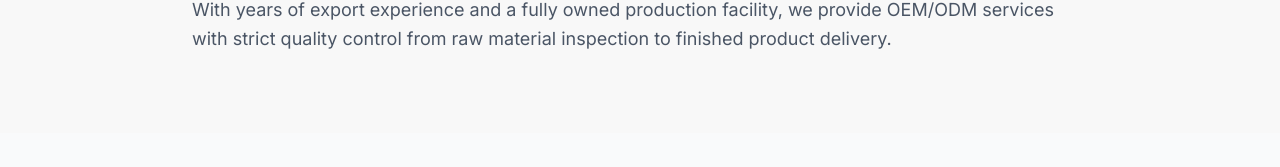
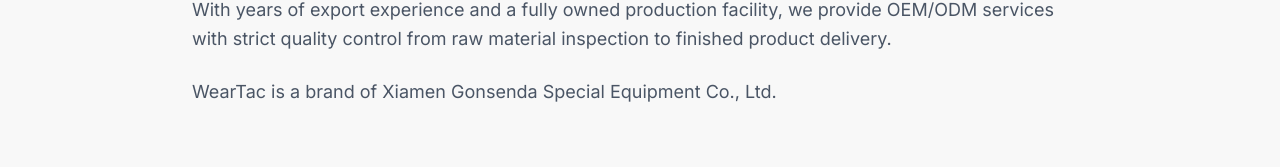
Before and after one commit to FRIDAY1611/tacpro, a Next.js app: page /en/about in a window 1280 px wide. Shown: the part 568-735 px from the top of the page. Built offline with nearby package versions, Linux system fonts and the light colour scheme; no server answers; the database is empty.

Commit message:
Add brand attribution to About Us page (all languages)
Add "WearTac is a brand of Xiamen Gonsenda Special Equipment Co., Ltd."
as a new paragraph at the end of the Company Profile section.
Updated in all 6 supported languages: EN, ZH, FR, ES, AR, RU.

```diff
--- a/src/app/[locale]/about/page.tsx
+++ b/src/app/[locale]/about/page.tsx
@@ -21,6 +21,7 @@ export default async function AboutPage({
       title: string
       p1: string
       p2: string
+      p3: string
     }
     factory: {
       title: string
@@ -93,6 +94,7 @@ export default async function AboutPage({
               <div className="space-y-6 text-lg text-gray-600 leading-relaxed">
                 <p>{aboutMessages.story.p1}</p>
                 <p>{aboutMessages.story.p2}</p>
+                <p>{aboutMessages.story.p3}</p>
               </div>
             </ScrollReveal>
           </div>
--- a/src/messages/ar.json
+++ b/src/messages/ar.json
@@ -106,7 +106,8 @@
     "story": {
       "title": "نبذة عن الشركة",
       "p1": "WearTac هي مصنع ملابس تكتيكية احترافية متخصص في السترات التكتيكية والخوذات الواقية والقفازات التكتيكية والزي العسكري وملابس الإنقاذ للأسواق العسكرية والشرطية والتخييم.",
-      "p2": "مع سنوات من خبرة التصدير ومنشأة إنتاج خاصة، نقدم خدمات OEM/ODM مع مراقبة جودة صارمة من فحص المواد الخام إلى تسليم المنتج النهائي."
+      "p2": "مع سنوات من خبرة التصدير ومنشأة إنتاج خاصة، نقدم خدمات OEM/ODM مع مراقبة جودة صارمة من فحص المواد الخام إلى تسليم المنتج النهائي.",
+      "p3": "WearTac علامة تجارية تابعة لشركة شيامن جونسيندا للمعدات الخاصة المحدودة."
     },
     "factory": {
       "title": "مصنعنا",
--- a/src/messages/en.json
+++ b/src/messages/en.json
@@ -106,7 +106,8 @@
     "story": {
       "title": "Company Profile",
       "p1": "WearTac is a professional tactical apparel manufacturer specializing in tactical vests, protective helmets, tactical gloves, combat uniforms, and rescue clothing for military, police, and outdoor markets.",
-      "p2": "With years of export experience and a fully owned production facility, we provide OEM/ODM services with strict quality control from raw material inspection to finished product delivery."
+      "p2": "With years of export experience and a fully owned production facility, we provide OEM/ODM services with strict quality control from raw material inspection to finished product delivery.",
+      "p3": "WearTac is a brand of Xiamen Gonsenda Special Equipment Co., Ltd."
     },
     "factory": {
       "title": "Our Factory",
--- a/src/messages/es.json
+++ b/src/messages/es.json
@@ -106,7 +106,8 @@
     "story": {
       "title": "Perfil de la Empresa",
       "p1": "WearTac es un fabricante profesional de ropa t\u00E1ctica especializado en chalecos t\u00E1cticos, cascos protectores, guantes t\u00E1cticos, uniformes de combate y ropa de rescate para los mercados militar, policial y outdoor.",
-      "p2": "Con a\u00F1os de experiencia en exportaci\u00F3n y una instalaci\u00F3n de producci\u00F3n propia, ofrecemos servicios OEM/ODM con estricto control de calidad desde la inspecci\u00F3n de materias primas hasta la entrega del producto terminado."
+      "p2": "Con a\u00F1os de experiencia en exportaci\u00F3n y una instalaci\u00F3n de producci\u00F3n propia, ofrecemos servicios OEM/ODM con estricto control de calidad desde la inspecci\u00F3n de materias primas hasta la entrega del producto terminado.",
+      "p3": "WearTac es una marca de Xiamen Gonsenda Special Equipment Co., Ltd."
     },
     "factory": {
       "title": "Nuestra F\u00E1brica",
--- a/src/messages/fr.json
+++ b/src/messages/fr.json
@@ -106,7 +106,8 @@
     "story": {
       "title": "Profil de l'Entreprise",
       "p1": "WearTac est un fabricant professionnel de v\u00EAtements tactiques sp\u00E9cialis\u00E9 dans les gilets tactiques, casques protecteurs, gants tactiques, uniformes de combat et v\u00EAtements de secours pour les march\u00E9s militaire, policier et outdoor.",
-      "p2": "Avec des ann\u00E9es d'exp\u00E9rience \u00E0 l'exportation et une installation de production enti\u00E8rement d\u00E9tenue, nous fournissons des services OEM/ODM avec un contr\u00F4le qualit\u00E9 strict de l'inspection des mati\u00E8res premi\u00E8res \u00E0 la livraison du produit fini."
+      "p2": "Avec des ann\u00E9es d'exp\u00E9rience \u00E0 l'exportation et une installation de production enti\u00E8rement d\u00E9tenue, nous fournissons des services OEM/ODM avec un contr\u00F4le qualit\u00E9 strict de l'inspection des mati\u00E8res premi\u00E8res \u00E0 la livraison du produit fini.",
+      "p3": "WearTac est une marque de Xiamen Gonsenda Special Equipment Co., Ltd."
     },
     "factory": {
       "title": "Notre Usine",
--- a/src/messages/ru.json
+++ b/src/messages/ru.json
@@ -106,7 +106,8 @@
     "story": {
       "title": "Профиль Компании",
       "p1": "WearTac — профессиональный производитель тактической одежды, специализирующийся на тактических жилетах, защитных шлемах, тактических перчатках, боевой форме и спасательной одежде для военных, полицейских и туристических рынков.",
-      "p2": "Имея многолетний опыт экспорта и собственную производственную базу, мы предоставляем услуги OEM/ODM со строгим контролем качества от проверки сырья до доставки готовой продукции."
+      "p2": "Имея многолетний опыт экспорта и собственную производственную базу, мы предоставляем услуги OEM/ODM со строгим контролем качества от проверки сырья до доставки готовой продукции.",
+      "p3": "WearTac — бренд компании Xiamen Gonsenda Special Equipment Co., Ltd."
     },
     "factory": {
       "title": "Наш Завод",
--- a/src/messages/zh.json
+++ b/src/messages/zh.json
@@ -106,7 +106,8 @@
     "story": {
       "title": "\u516C\u53F8\u7B80\u4ECB",
       "p1": "WearTac\u662F\u4E00\u5BB6\u4E13\u4E1A\u6218\u672F\u670D\u88C5\u5236\u9020\u5546\uFF0C\u4E13\u6CE8\u4E8E\u4E3A\u519B\u8B66\u53CA\u6237\u5916\u5E02\u573A\u63D0\u4F9B\u6218\u672F\u80CC\u5FC3\u3001\u9632\u62A4\u5934\u76D4\u3001\u6218\u672F\u624B\u5957\u3001\u4F5C\u6218\u670D\u53CA\u6551\u63F4\u670D\u88C5\u3002",
-      "p2": "\u51ED\u501F\u591A\u5E74\u51FA\u53E3\u7ECF\u9A8C\u53CA\u81EA\u6709\u751F\u4EA7\u57FA\u5730\uFF0C\u6211\u4EEC\u63D0\u4F9B\u4ECE\u539F\u6750\u6599\u68C0\u9A8C\u5230\u6210\u54C1\u4EA4\u4ED8\u7684\u5168\u6D41\u7A0BOEM/ODM\u670D\u52A1\uFF0C\u4E25\u683C\u6267\u884C\u54C1\u8D28\u7BA1\u63A7\u3002"
+      "p2": "\u51ED\u501F\u591A\u5E74\u51FA\u53E3\u7ECF\u9A8C\u53CA\u81EA\u6709\u751F\u4EA7\u57FA\u5730\uFF0C\u6211\u4EEC\u63D0\u4F9B\u4ECE\u539F\u6750\u6599\u68C0\u9A8C\u5230\u6210\u54C1\u4EA4\u4ED8\u7684\u5168\u6D41\u7A0BOEM/ODM\u670D\u52A1\uFF0C\u4E25\u683C\u6267\u884C\u54C1\u8D28\u7BA1\u63A7\u3002",
+      "p3": "WearTac\u662F\u53A6\u95E8\u56FD\u68EE\u8FBE\u7279\u79CD\u88C5\u5907\u6709\u9650\u516C\u53F8\u65D7\u4E0B\u54C1\u724C\u3002"
     },
     "factory": {
       "title": "\u5DE5\u5382\u5B9E\u529B",
```
